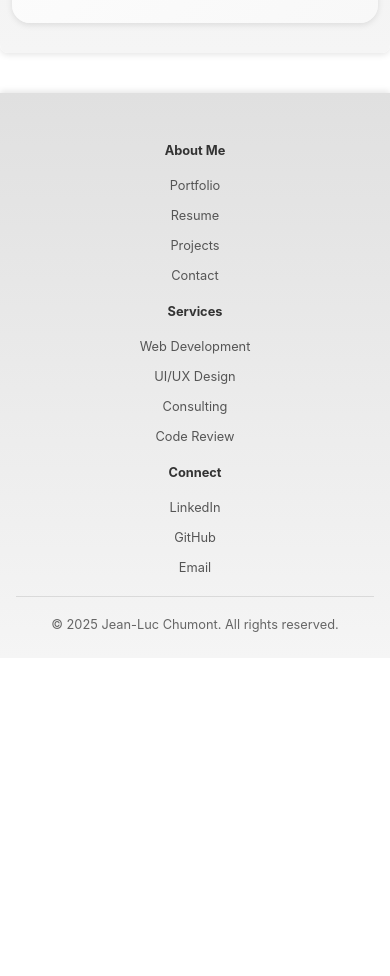
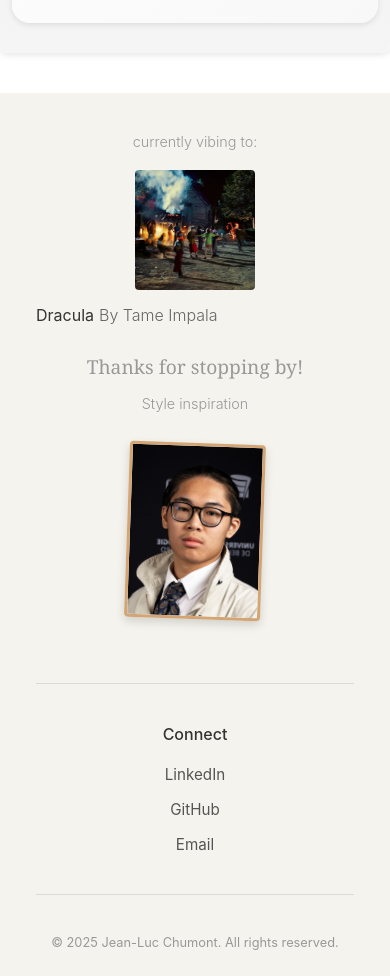
Before and after one commit to Jlcht/Portfolio, a React (Create React App) app: page / in a window 390 px wide. Shown: the part 1860-2836 px from the top of the page. Before the commit the page ends 2518 px from the top, so only its background shows below. Built offline with nearby package versions, Linux system fonts and the light colour scheme.

Commit message:
Intro + footer

```diff
--- a/src/components/Footer.css
+++ b/src/components/Footer.css
@@ -1,8 +1,7 @@
 .footer {
-  background: linear-gradient(0deg, #f5f5f5, #e0e0e0); /* primary grey fade */
-  padding: 40px 20px 20px;
+  background: #f5f3ed; /* Cream/beige background */
+  padding: 60px 20px 20px;
   margin-top: 60px;
-  box-shadow: 0 -2px 6px rgba(0, 0, 0, 0.1);
 }
 
 .footer-container {
@@ -13,114 +12,248 @@
 
 .footer-content {
   display: grid;
-  grid-template-columns: repeat(3, 1fr);
+  grid-template-columns: 1fr 2fr 1fr;
   gap: 40px;
-  padding: 30px 0;
-  max-width: 900px;
-  margin: 0 auto;
-  justify-items: center;
+  align-items: start;
+  padding: 0 0 40px 0;
 }
 
-.footer-column {
+/* Currently Vibing Section */
+.footer-vibing {
+  display: flex;
+  flex-direction: column;
+  align-items: flex-start;
+}
+
+.footer-section-title {
+  font-size: 0.9rem;
+  font-weight: 300;
+  color: #999;
+  margin: 0 0 20px 0;
+  text-transform: lowercase;
+}
+
+.vibing-content {
+  display: flex;
+  flex-direction: column;
+  gap: 15px;
+  align-items: flex-start;
+  width: 100%;
+}
+
+.album-cover {
+  width: 180px;
+  height: 180px;
+  object-fit: cover;
+  border-radius: 4px;
+}
+
+.song-info {
+  display: flex;
+  gap: 5px;
+  width: 100%;
+}
+
+.song-title {
+  font-size: 1rem;
+  font-weight: 400;
+  color: #333;
+  margin: 0;
+}
+
+.song-artist {
+  font-size: 1rem;
+  font-weight: 300;
+  color: #666;
+  margin: 0;
+}
+
+/* Center Section */
+.footer-center {
   display: flex;
   flex-direction: column;
   align-items: center;
+  justify-content: center;
   text-align: center;
+  gap: 15px;
 }
 
-.footer-title {
-  font-size: 0.875rem;
-  font-weight: bold;
+.footer-thank-you {
+  font-size: 2.5rem;
+  font-weight: 300;
+  color: #999;
+  margin: 0;
+  font-family: 'Georgia', 'Times New Roman', serif;
+  line-height: 1.3;
+}
+
+.style-inspiration-link {
+  font-size: 0.9rem;
+  font-weight: 300;
+  color: #999;
+  text-decoration: none;
+  transition: color 0.3s ease;
+  border-bottom: 1px solid transparent;
+}
+
+.style-inspiration-link:hover {
+  color: #666;
+  border-bottom-color: #999;
+}
+
+/* Profile Photo Section */
+.footer-profile {
+  display: flex;
+  justify-content: flex-end;
+}
+
+.profile-photo-wrapper {
+  position: relative;
+}
+
+.profile-photo {
+  width: 200px;
+  height: 250px;
+  object-fit: cover;
+  border-radius: 4px;
+  border: 3px solid #d4a574;
+  transform: rotate(2deg);
+  box-shadow: 0 4px 10px rgba(0, 0, 0, 0.15);
+}
+
+/* Connect Section */
+.footer-connect {
+  text-align: center;
+  padding: 40px 0;
+  border-top: 1px solid rgba(0, 0, 0, 0.1);
+  border-bottom: 1px solid rgba(0, 0, 0, 0.1);
+  margin: 20px 0;
+}
+
+.connect-title {
+  font-size: 1rem;
+  font-weight: 500;
   color: #333;
-  margin: 0 0 16px 0;
+  margin: 0 0 20px 0;
   text-transform: capitalize;
 }
 
-.footer-links {
+.connect-links {
   list-style: none;
   margin: 0;
   padding: 0;
   display: flex;
-  flex-direction: column;
-  gap: 10px;
-  align-items: center;
+  justify-content: center;
+  gap: 40px;
+  flex-wrap: wrap;
 }
 
-.footer-link {
-  font-size: 0.875rem;
+.connect-link {
+  font-size: 0.95rem;
   color: #555;
   text-decoration: none;
-  transition: color 0.25s ease, transform 0.25s ease;
-  display: inline-block;
+  transition: color 0.3s ease;
 }
 
-.footer-link:hover {
-  color: #007bff;
-  transform: translateX(3px);
+.connect-link:hover {
+  color: #000;
 }
 
+/* Bottom Section */
 .footer-bottom {
-  max-width: 1400px;
-  margin: 0 auto;
-  padding: 20px 20px 10px;
-  border-top: 1px solid rgba(0, 0, 0, 0.1);
+  text-align: center;
+  padding: 20px 0 10px;
 }
 
 .footer-copyright {
   font-size: 0.8rem;
-  color: #666;
-  text-align: center;
+  color: #999;
   margin: 0;
 }
 
 /* Tablet Layout */
 @media (max-width: 1024px) {
   .footer-content {
-    grid-template-columns: repeat(3, 1fr);
-    gap: 30px;
-    max-width: 800px;
+    grid-template-columns: 1fr;
+    gap: 40px;
+    text-align: center;
+  }
+
+  .footer-vibing {
+    align-items: center;
+  }
+
+  .vibing-content {
+    align-items: center;
+  }
+
+  .footer-profile {
+    justify-content: center;
+  }
+
+  .footer-thank-you {
+    font-size: 2rem;
+  }
+
+  .album-cover {
+    width: 160px;
+    height: 160px;
+  }
+
+  .profile-photo {
+    width: 180px;
+    height: 220px;
   }
 }
 
 /* Mobile Layout */
 @media (max-width: 768px) {
   .footer {
-    padding: 30px 16px 16px;
+    padding: 40px 16px 16px;
     margin-top: 40px;
   }
 
   .footer-content {
-    grid-template-columns: repeat(2, 1fr);
-    gap: 24px;
-    padding: 20px 0;
+    gap: 30px;
   }
 
-  .footer-title {
-    font-size: 0.8rem;
+  .footer-thank-you {
+    font-size: 1.5rem;
   }
 
-  .footer-link {
-    font-size: 0.8rem;
+  .album-cover {
+    width: 140px;
+    height: 140px;
   }
 
-  .footer-logo {
-    width: 40px;
-    height: 40px;
+  .profile-photo {
+    width: 150px;
+    height: 190px;
+  }
+
+  .connect-links {
+    gap: 25px;
   }
 }
 
 /* Very Small Mobile */
 @media (max-width: 576px) {
-  .footer-content {
-    grid-template-columns: 1fr;
-    gap: 20px;
+  .footer-thank-you {
+    font-size: 1.2rem;
   }
 
-  .footer-column {
-    text-align: center;
+  .album-cover {
+    width: 120px;
+    height: 120px;
   }
 
-  .footer-links {
-    align-items: center;
+  .profile-photo {
+    width: 130px;
+    height: 170px;
+  }
+
+  .connect-links {
+    flex-direction: column;
+    gap: 15px;
   }
 }
--- a/src/components/Footer.js
+++ b/src/components/Footer.js
@@ -1,53 +1,65 @@
 import React from 'react';
 import './Footer.css';
+import albumCover from '../assets/images/Dracula_by_Tame_Impala.jpg';
+import profilePhoto from '../assets/images/photo_cv_visage_2.jpg';
 
 const Footer = () => {
-  const resumePdfUrl = '/CV_Jean-Luc_CHUMONT_EN.pdf'; // Place PDF in public folder
+  const resumePdfUrl = '/CV_Jean-Luc_CHUMONT_EN.pdf';
 
-  const footerSections = [
-    {
-      title: 'About Me',
-      links: [
-        { label: 'Portfolio', url: '#portfolio' },
-        { label: 'Resume', url: resumePdfUrl, external: true },
-        { label: 'Projects', url: '#projects' },
-        { label: 'Contact', url: '#contact' }
-      ]
-    },
-    {
-      title: 'Services',
-      links: [
-        { label: 'Web Development', url: '#web-dev' },
-        { label: 'UI/UX Design', url: '#design' },
-        { label: 'Consulting', url: '#consulting' },
-        { label: 'Code Review', url: '#review' }
-      ]
-    },
-    {
-      title: 'Connect',
-      links: [
+  const connectLinks = [
     { label: 'LinkedIn', url: 'https://www.linkedin.com/in/jean-luc-chumont' },
     { label: 'GitHub', url: 'https://github.com/Jlcht' },
     { label: 'Email', url: 'mailto:jl75ch@gmail.com' }
-      ]
-    }
   ];
 
   return (
     <footer className="footer">
       <div className="footer-container">
         <div className="footer-content">
-          {footerSections.map((section, index) => (
-            <div key={index} className="footer-column">
-              <h3 className="footer-title">{section.title}</h3>
-              <ul className="footer-links">
-                {section.links.map((link, linkIndex) => (
-                  <li key={linkIndex}>
+          {/* Currently Vibing Section */}
+          <div className="footer-section footer-vibing">
+            <h3 className="footer-section-title">Currently vibing to:</h3>
+            <div className="vibing-content">
+              <img src={albumCover} alt="Dracula by Tame Impala" className="album-cover" />
+              <div className="song-info">
+                <p className="song-title">Dracula</p>
+                <p className="song-artist">By Tame Impala</p>
+              </div>
+            </div>
+          </div>
+
+          {/* Center Section */}
+          <div className="footer-section footer-center">
+            <h2 className="footer-thank-you">Thanks for stopping by!</h2>
+            <a
+              href="https://www.camiferreol.com"
+              className="style-inspiration-link"
+              target="_blank"
+              rel="noopener noreferrer"
+            >
+              Style inspiration
+            </a>
+          </div>
+
+          {/* Profile Photo Section */}
+          <div className="footer-section footer-profile">
+            <div className="profile-photo-wrapper">
+              <img src={profilePhoto} alt="Jean-Luc Chumont" className="profile-photo" />
+            </div>
+          </div>
+        </div>
+
+        {/* Connect Links */}
+        <div className="footer-connect">
+          <h3 className="connect-title">Connect</h3>
+          <ul className="connect-links">
+            {connectLinks.map((link, index) => (
+              <li key={index}>
                 <a
                   href={link.url}
-                      className="footer-link"
-                      target={link.url.startsWith('http') || link.external ? '_blank' : '_self'}
-                      rel={link.url.startsWith('http') || link.external ? 'noopener noreferrer' : ''}
+                  className="connect-link"
+                  target={link.url.startsWith('http') ? '_blank' : '_self'}
+                  rel={link.url.startsWith('http') ? 'noopener noreferrer' : ''}
                 >
                   {link.label}
                 </a>
@@ -55,14 +67,13 @@ const Footer = () => {
             ))}
           </ul>
         </div>
-          ))}
-        </div>
-      </div>
 
+        {/* Bottom Section */}
         <div className="footer-bottom">
           <p className="footer-copyright">
             © {new Date().getFullYear()} Jean-Luc Chumont. All rights reserved.
           </p>
+        </div>
       </div>
     </footer>
   );
--- a/src/components/Introduction.css
+++ b/src/components/Introduction.css
@@ -4,7 +4,7 @@
   display: flex;
   align-items: center;
   justify-content: center;
-  padding: 80px 20px;
+  padding: 0px 20px 80px;
 }
 
 .introduction-container {
@@ -39,9 +39,11 @@
 .cursor {
   display: inline-block;
   width: 3px;
+  height: 1em;
   background-color: #1a1a1a;
   margin-left: 5px;
   animation: blink 1s infinite;
+  vertical-align: baseline;
 }
 
 @keyframes blink {
--- a/src/components/Introduction.js
+++ b/src/components/Introduction.js
@@ -2,7 +2,7 @@ import React, { useState, useEffect } from 'react';
 import './Introduction.css';
 
 const Introduction = () => {
-  const roles = ['developer', 'engineer', 'problem solver', 'creator'];
+  const roles = ['student', 'engineer', 'french person', 'creator'];
   const [currentRoleIndex, setCurrentRoleIndex] = useState(0);
   const [displayedText, setDisplayedText] = useState('');
   const [isDeleting, setIsDeleting] = useState(false);
@@ -16,7 +16,7 @@ const Introduction = () => {
         // Typing forward
         if (displayedText.length < currentRole.length) {
           setDisplayedText(currentRole.substring(0, displayedText.length + 1));
-          setTypingSpeed(150);
+          setTypingSpeed(100);
         } else {
           // Pause before deleting
           setTimeout(() => setIsDeleting(true), 2000);
@@ -42,8 +42,7 @@ const Introduction = () => {
       <div className="introduction-container">
         <h2 className="introduction-subtitle">HI, I'M JEAN-LUC AND I'M A</h2>
         <h1 className="introduction-title">
-          {displayedText}
-          <span className="cursor">|</span>
+          {displayedText}<span className="cursor"></span>
         </h1>
       </div>
     </section>
```
Also changed, not shown: src/assets/images/Dracula_by_Tame_Impala.jpg (added), src/assets/images/photo_cv_visage_2.jpg (added). Lines whose indentation alone changed are shown as unchanged.
